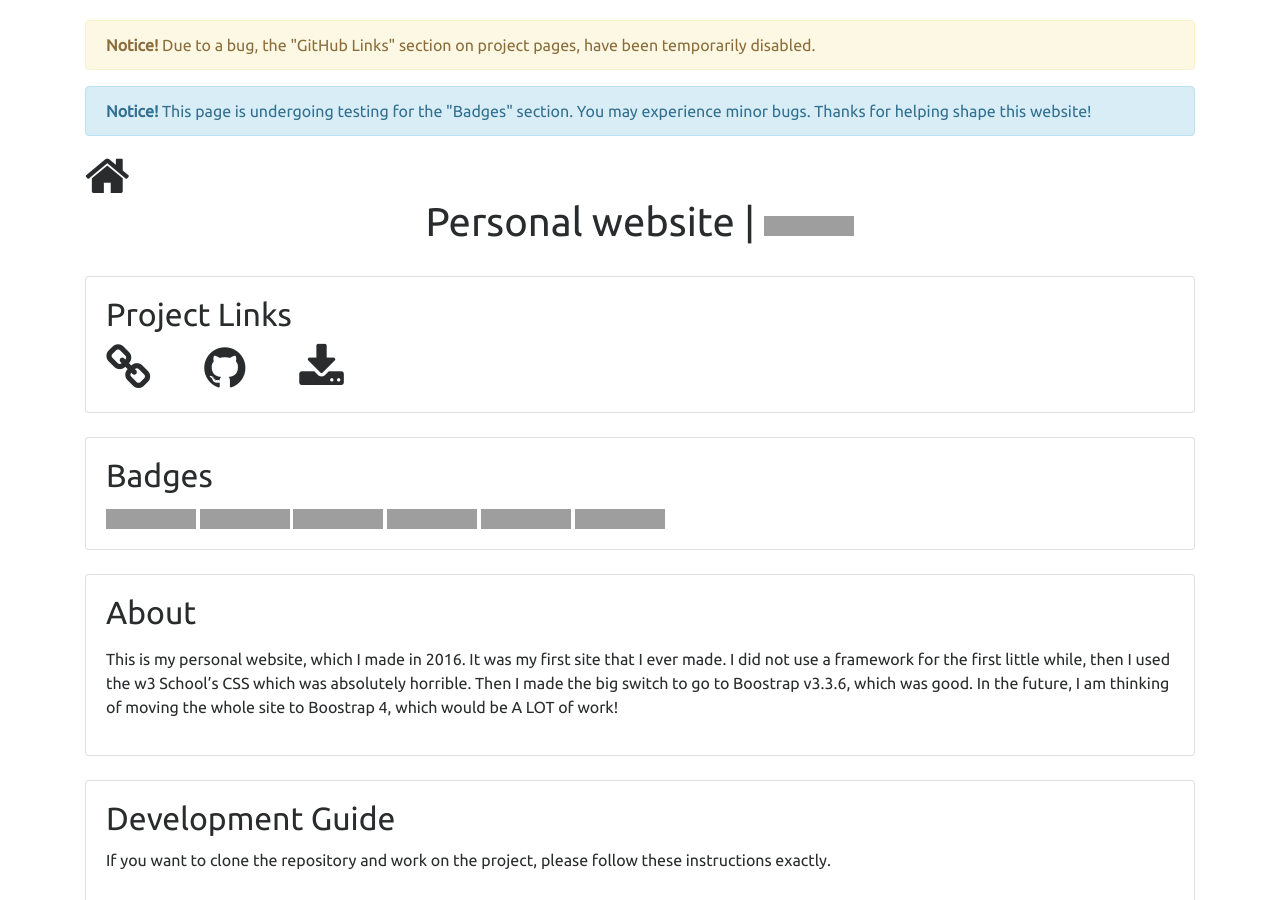
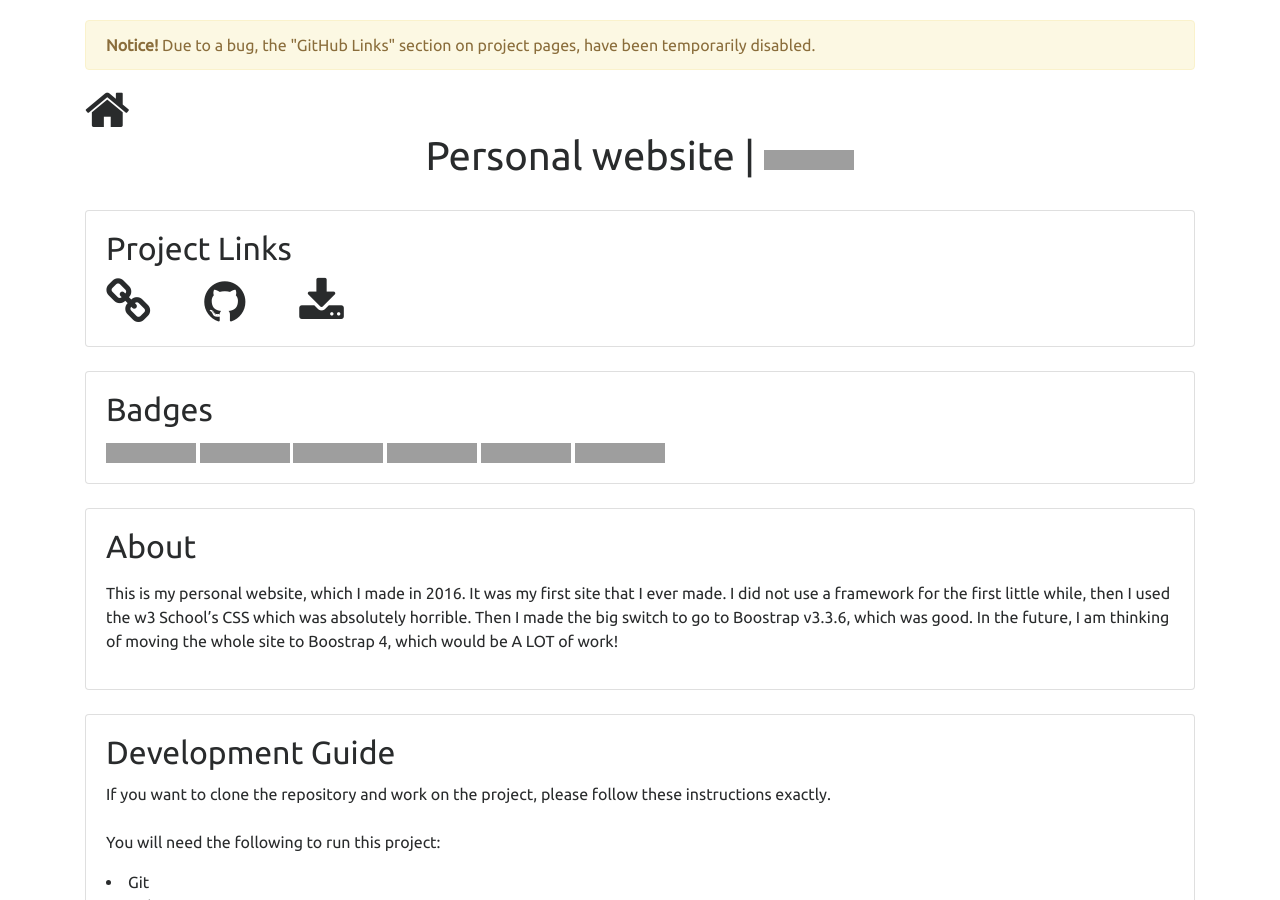
Before and after one commit to michael-bateman/projects.michaelbateman.ca, a Jekyll site: the page built from projects/michaelbateman-ca.md, in a window 1280 px wide and 900 px high, cut to the strip 0-900 px from the top of the window. Built offline with Jekyll 4.4.1, drawn with Linux system fonts in a browser that asks for light colours; grey boxes are pictures that could not be loaded.

Commit message:
Remove notice

```diff
--- a/_includes/header.html
+++ b/_includes/header.html
@@ -2,9 +2,4 @@
 	<div class="alert alert-warning" role="alert">
 	  <strong>Notice!</strong>  Due to a bug, the "GitHub Links" section on project pages, have been temporarily disabled.
 	</div>
-	{% if page.url == '/personal-website/' %}
-		<div class="alert alert-info" role="alert">
-	  		<strong>Notice!</strong>  This page is undergoing testing for the "Badges" section.  You may experience minor bugs.  Thanks for helping shape this website!
-		</div>
-	{% endif %}
 </div>
```
